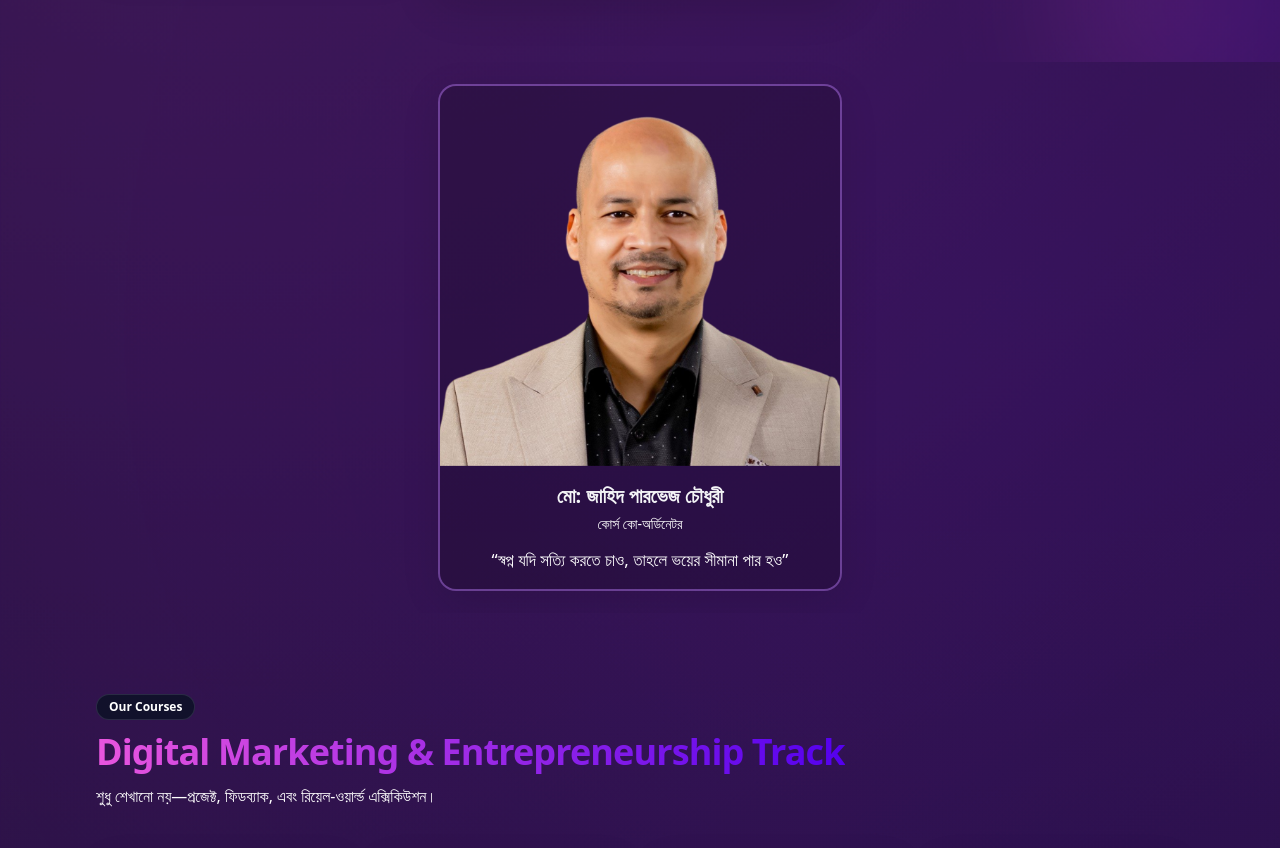
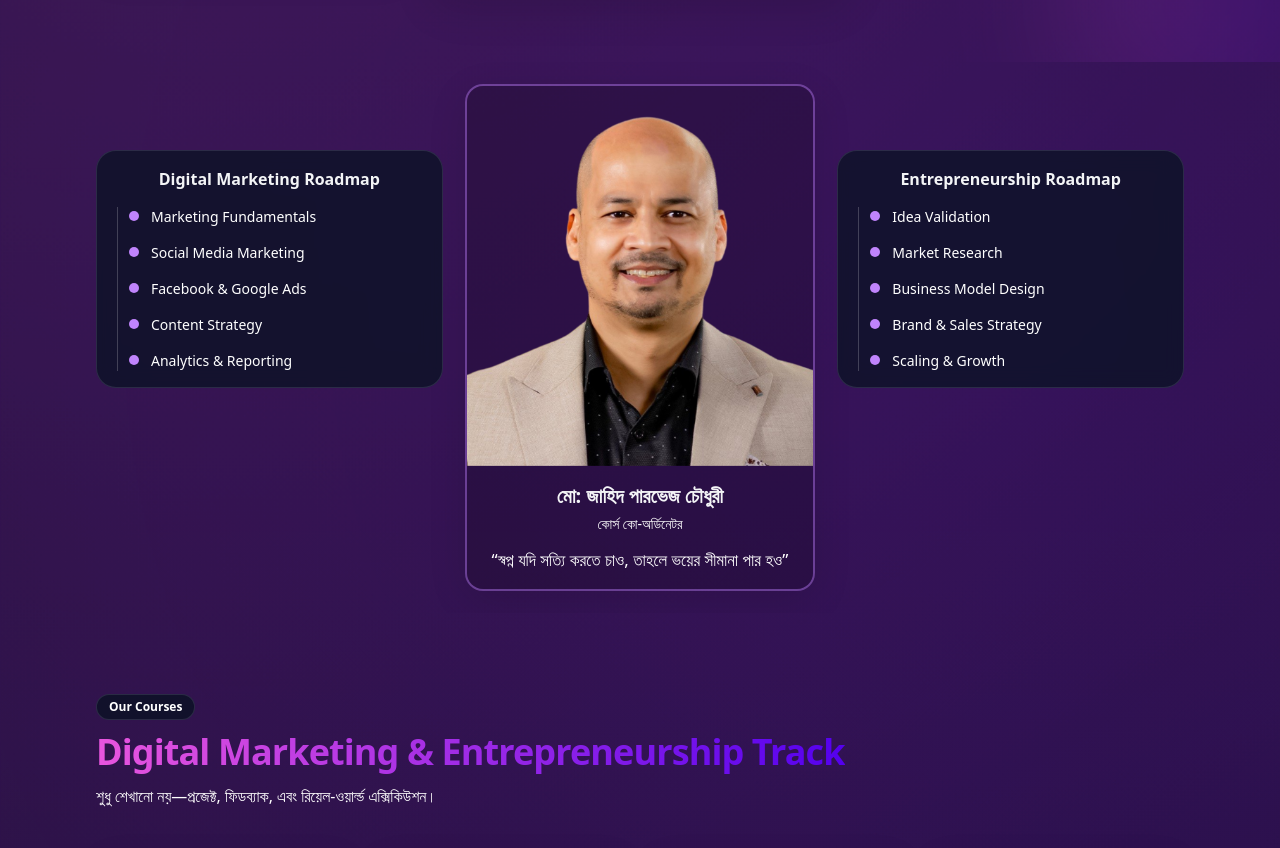
Before and after one commit to rajib3777/lms, a React (Vite) app: page / in a window 1280 px wide. Shown: the part 2379-3227 px from the top of the page. Built offline with nearby package versions, Linux system fonts and the light colour scheme.

Commit message:
pervez_03

```diff
--- a/src/pages/Home.tsx
+++ b/src/pages/Home.tsx
@@ -173,6 +173,39 @@ export default function Home(){
       {/* COORDINATOR SHOWCASE SECTION */}
       <section className="relative overflow-x-hidden py-4 sm:py-6">
         <Container>
+          <div className="grid grid-cols-1 lg:grid-cols-3 gap-6 items-start">
+
+            {/* LEFT ROADMAP – DIGITAL MARKETING */}
+            <div className="mt-16 hidden lg:block">
+              <div className="glass rounded-xl2 p-4">
+                <div className="font-extrabold mb-4 text-center">
+                  Digital Marketing Roadmap
+                </div>
+
+                <div className="relative pl-4 space-y-4">
+                  <div className="absolute left-1 top-0 bottom-0 w-px bg-white/20" />
+
+                  {[
+                    "Marketing Fundamentals",
+                    "Social Media Marketing",
+                    "Facebook & Google Ads",
+                    "Content Strategy",
+                    "Analytics & Reporting",
+                  ].map((step, i) => (
+                    <div key={i} className="relative flex gap-3">
+                      <span className="mt-1 h-2.5 w-2.5 rounded-full bg-purple-400" />
+                      <span className="text-sm text-[var(--muted)]">
+                        {step}
+                      </span>
+                    </div>
+                  ))}
+                </div>
+              </div>
+            </div>
+
+
+
+            {/* CENTER – COORDINATOR CARD (UNCHANGED) */}
             <div className="flex justify-center">
               <div
                 className="
@@ -181,7 +214,6 @@ export default function Home(){
                   w-[400px] max-w-[560px]
                 "
               >
-              {/* IMAGE: no huge top/bottom gaps */}
                 <div className="w-full h-[clamp(260px,40vw,380px)]">
                   <img
                     src={coordinatorImg}
@@ -190,7 +222,6 @@ export default function Home(){
                   />
                 </div>
 
-              {/* INFO: inside same frame, tight spacing */}
                 <div className="p-3 sm:p-4 text-center">
                   <div className="text-lg sm:text-xl font-extrabold leading-snug">
                     মো: জাহিদ পারভেজ চৌধুরী
@@ -205,8 +236,39 @@ export default function Home(){
                 </div>
               </div>
             </div>
+
+            {/* RIGHT ROADMAP – ENTREPRENEURSHIP */}
+            <div className="mt-16 hidden lg:block">
+              <div className="glass rounded-xl2 p-4">
+                <div className="font-extrabold mb-4 text-center">
+                  Entrepreneurship Roadmap
+                </div>
+
+                <div className="relative pl-4 space-y-4">
+                  <div className="absolute left-1 top-0 bottom-0 w-px bg-white/20" />
+
+                  {[
+                    "Idea Validation",
+                    "Market Research",
+                    "Business Model Design",
+                    "Brand & Sales Strategy",
+                    "Scaling & Growth",
+                  ].map((step, i) => (
+                    <div key={i} className="relative flex gap-3">
+                      <span className="mt-1 h-2.5 w-2.5 rounded-full bg-purple-400" />
+                      <span className="text-sm text-[var(--muted)]">
+                        {step}
+                      </span>
+                    </div>
+                  ))}
+                </div>
+              </div>
+            </div>
+
+          </div>
         </Container>
       </section>
+
 
 
 
```
Lines whose indentation alone changed are shown as unchanged.
